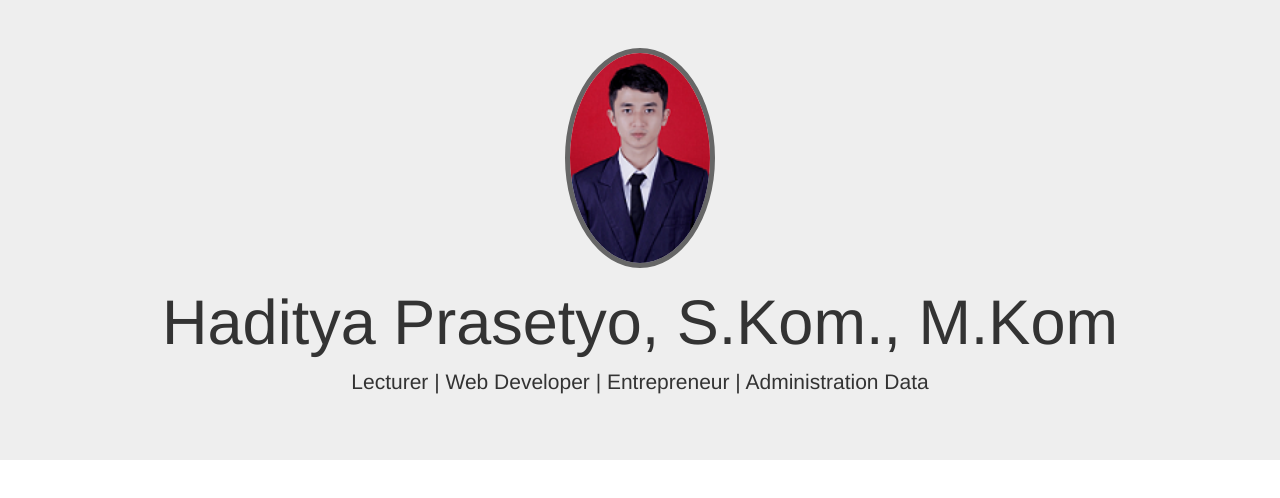
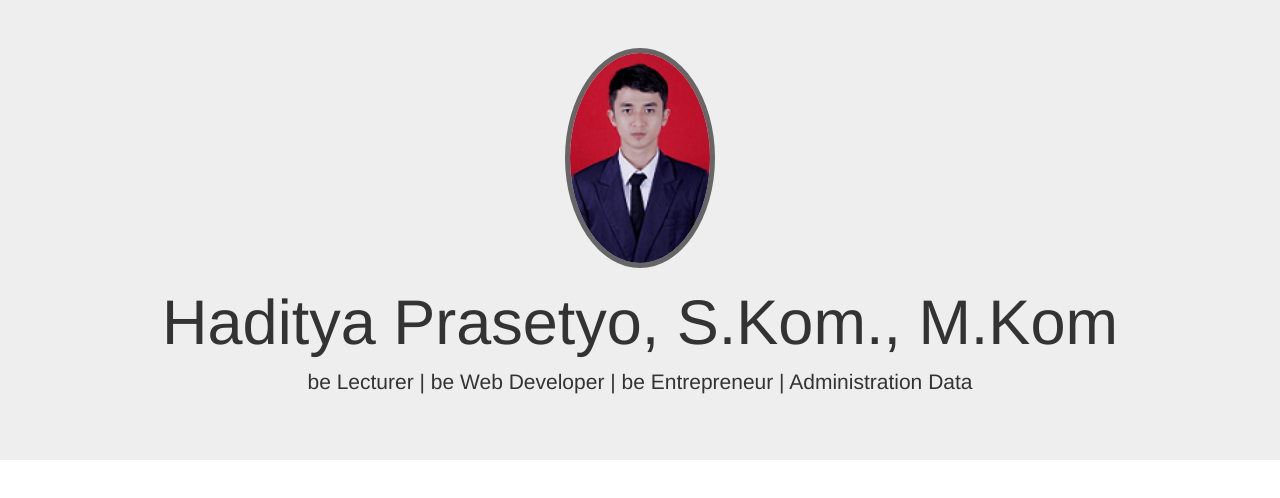
Before and after one commit to hadit10/Portfolio, a plain HTML site: page index.html in a window 1280 px wide. Drawn offline with nearby package versions, Linux system fonts and the light colour scheme.

Commit message:
update file index.html

```diff
--- a/index.html
+++ b/index.html
@@ -25,7 +25,7 @@
     <div class="jumbotron text-center">
       <img src="img/adit.png" class="img-circle">
       <h1>Haditya Prasetyo, S.Kom., M.Kom</h1>
-      <p>Lecturer | Web Developer | Entrepreneur | Administration Data</p>
+      <p>be Lecturer | be Web Developer | be Entrepreneur | Administration Data</p>
     </div>
     <!-- akhir jumbotron -->
 
```
